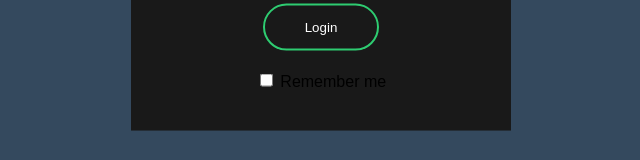
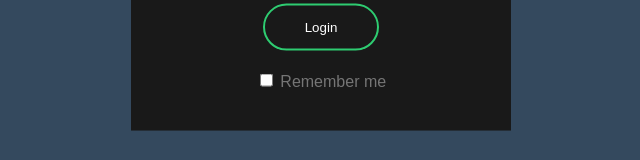
Before and after one commit to NklsCh/LoginScreenHTML, a plain HTML site: page index.html in a window 1280 px wide. Shown: the part 460-620 px from the top of the page, without its empty margins (319-959 px from the left). Drawn offline with Linux system fonts and the light colour scheme.

Commit message:
Add files via upload
Update 1.1
- Changes color of the Checkbox message

```diff
--- a/index.html
+++ b/index.html
@@ -11,7 +11,7 @@
             <input type="text" name="" placeholder="Username">
             <input type="password" name="" placeholder="Password">
             <input type="submit" name="" value="Login">
-            <input type="checkbox" name=""> Remember me
+            <div id="cbox"><input type="checkbox" name=""> Remember me</div>
         </form>
     </body>
 </html>
--- a/style.css
+++ b/style.css
@@ -54,3 +54,6 @@ body{
 .box input[type="submit"]:hover{
     background: #2ecc71;
 }
+#cbox{
+    color: #757575;
+}
```
